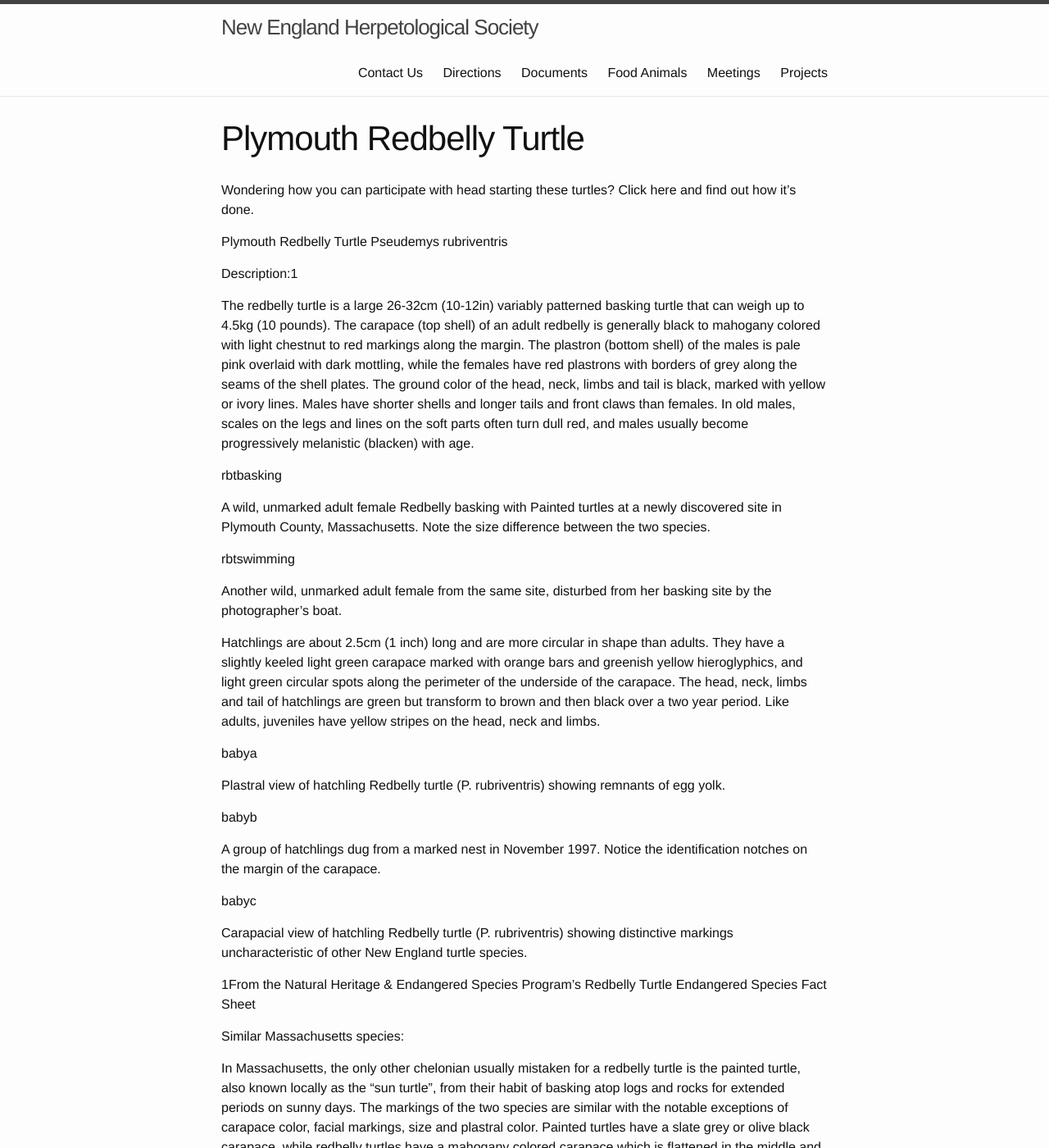
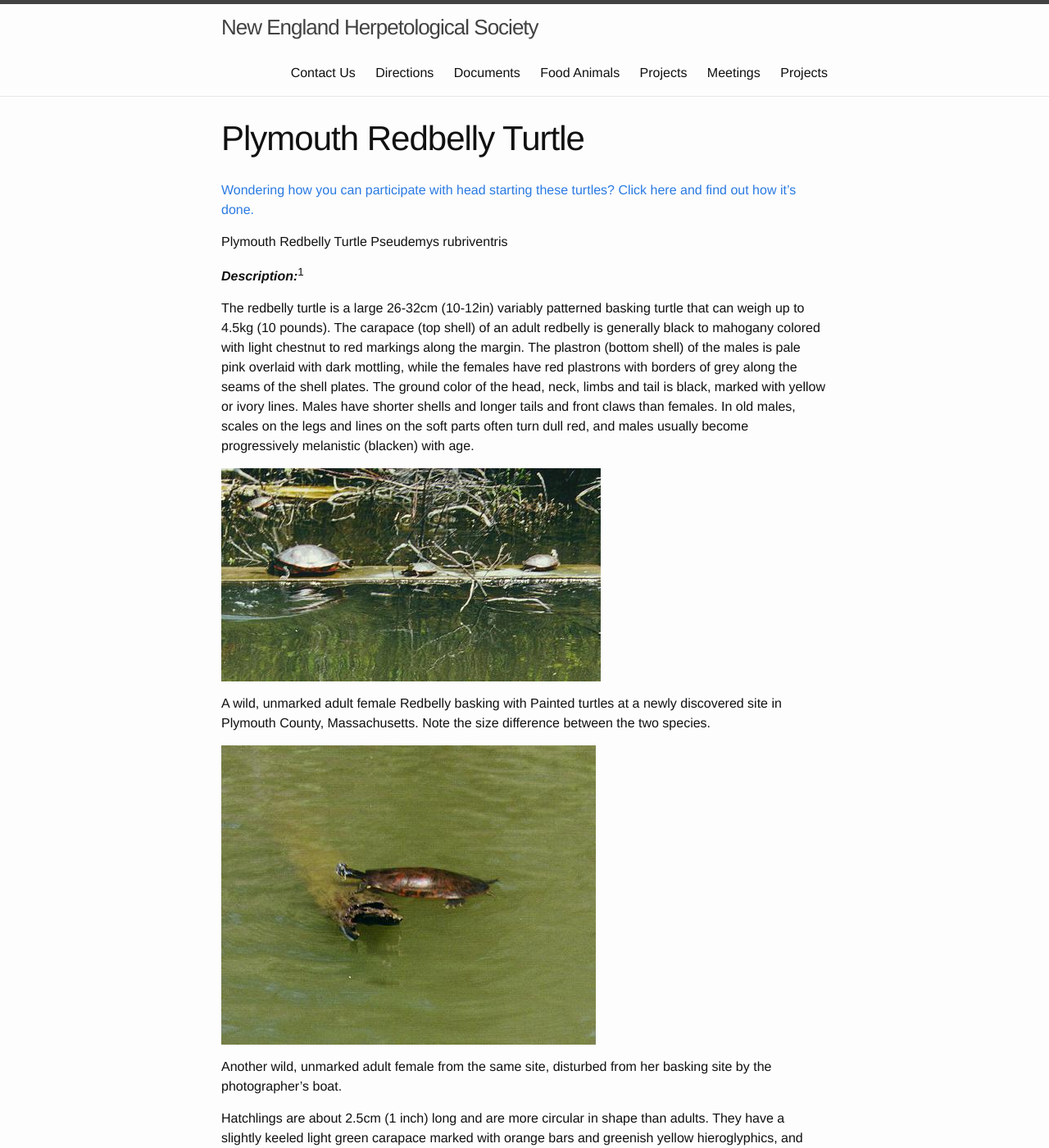
Before and after one commit to NEHerp/neherp.com, a Jekyll site: the page built from _pages/projects/plymouth_redbelly_turtle.md, in a window 1280 px wide and 1400 px high. Shown: the whole window at 82% size. Built offline with Jekyll 4.4.1, drawn with Linux system fonts in a browser that asks for light colours; some of the changed text lies outside the part shown.

Commit message:
Add info about redbelly turtles and associated images

```diff
--- a/_pages/projects/plymouth_redbelly_turtle.md
+++ b/_pages/projects/plymouth_redbelly_turtle.md
@@ -4,59 +4,60 @@
 permalink: /nehs-projects/plymouth_redbelly_turtle.html
 ---
 
-Wondering how you can participate with head starting these turtles? Click here and find out how it's done.
+[Wondering how you can participate with head starting these turtles? Click here and find out how it's done.](/nehs-projects/plymouth_redbelly_turtle_headstart_program.html)
 
 Plymouth Redbelly Turtle Pseudemys rubriventris
 
-Description:1
+***Description:***<sup>1</sup>
+
 
 The redbelly turtle is a large 26-32cm (10-12in) variably patterned basking turtle that can weigh up to 4.5kg (10 pounds). The carapace (top shell) of an adult redbelly is generally black to mahogany colored with light chestnut to red markings along the margin. The plastron (bottom shell) of the males is pale pink overlaid with dark mottling, while the females have red plastrons with borders of grey along the seams of the shell plates. The ground color of the head, neck, limbs and tail is black, marked with yellow or ivory lines. Males have shorter shells and longer tails and front claws than females. In old males, scales on the legs and lines on the soft parts often turn dull red, and males usually become progressively melanistic (blacken) with age.
 
-rbtbasking
+![Redbully Basking](/assets/rbtbasking.jpg)
 
 A wild, unmarked adult female Redbelly basking with Painted turtles at a newly discovered site in Plymouth County, Massachusetts. Note the size difference between the two species.
 
-rbtswimming
+![Redbully Swimming](/assets/rbtswimming.jpg)
 
 Another wild, unmarked adult female from the same site, disturbed from her basking site by the photographer's boat.
 
 Hatchlings are about 2.5cm (1 inch) long and are more circular in shape than adults. They have a slightly keeled light green carapace marked with orange bars and greenish yellow hieroglyphics, and light green circular spots along the perimeter of the underside of the carapace. The head, neck, limbs and tail of hatchlings are green but transform to brown and then black over a two year period. Like adults, juveniles have yellow stripes on the head, neck and limbs.
 
-babya
+![Redbully Baby](/assets/babya.jpg)
 
 Plastral view of hatchling Redbelly turtle (P. rubriventris) showing remnants of egg yolk.
 
-babyb
+![Redbully Baby](/assets/babyb.jpg)
 
 A group of hatchlings dug from a marked nest in November 1997. Notice the identification notches on the margin of the carapace.
 
-babyc
+![Redbully Baby](/assets/babyc.jpg)
 
 Carapacial view of hatchling Redbelly turtle (P. rubriventris) showing distinctive markings uncharacteristic of other New England turtle species.
 
-1From the Natural Heritage & Endangered Species Program's Redbelly Turtle Endangered Species Fact Sheet
+<small><sup>1</sup>From the Natural Heritage & Endangered Species Program's Redbelly Turtle Endangered Species Fact Sheet</small>
 
-Similar Massachusetts species:
+***Similar Massachusetts species:***
 
 In Massachusetts, the only other chelonian usually mistaken for a redbelly turtle is the painted turtle, also known locally as the "sun turtle", from their habit of basking atop logs and rocks for extended periods on sunny days. The markings of the two species are similar with the notable exceptions of carapace color, facial markings, size and plastral color. Painted turtles have a slate grey or olive black carapace, while redbelly turtles have a mahogany colored carapace which is flattened in the middle and longer and broader than the Painted turtles. Painted turtles posess a large yellow spot on the side of the face which the redbelly turtle lacks. The redbelly turtle also has a prominent notch at the tip of the upper jaw flanked by cusps along each side and an arrow-shaped stripe running atop the head between the eyes to the snout and a reddish plastron with dark markings along the margins. The painted turtle has no cusp and no arrow-shaped stripe and the plastron is usually clean orange or yellow, with some striping along the perimeter. Redbelly turtles also tend to inhabit more remote ponds, and are much less tolerant of human disturbance than painted turtles.
 
-Range and Habitat:
+***Range and Habitat:***
 
 Redbelly turtles in Massachusetts are only known from ponds within Plymouth County (Plymouth, Carver and Kingston). The population distribution of the Redbelly turtle is from the coastal plain of New Jersey south to North Carolina and inland to West Virginia. Formerly known as P. rubriventris bangsi, the Massachusetts population was thought to be a distinct subspecies. In 1990, research confirmed that the subspecific designation was not valid and that the two populations were disjunct with no subspecies.
 
 In Massachusetts, the Redbelly turtle is a denizen of freshwater ponds of varying sizes and depths with an abundance of aquatic vegetation. Further south, this turtle usually inhabits river systems. Sandy soil on land surrounding the pond or river is required for nesting.
 
-Biology:
+***Biology:***
 
 The Redbelly turtle feeds primarily on aquatic vegetation, particularly milfoil. Crayfish and invertebrates may be taken in the first few years of life. Females reach maturity at eight to fifteen years of age and males at four to six. Sexual dimorphism is apparent at five to seven years. Redbelly turtles may live as long as 40 to 55 years.
 
 Females may begin nesting activity in June or July. Usually, nests are located within 100 yards of the pond and are usually located approximately one meter above the pond level. Redbelly turtles will utilize both vegetated and unvegetated areas for nesting as well as both disturbed and undisturbed substrates. Nests are usually between five to seven inches deep, depending upon the degree of difficulty associated with digging, the size of the female and the degree of disturbance of the female during nest digging. The usual clutch is from 10-20 eggs and incubation may last from 73-80 days if the temperature remains consistently at 25 degrees Celsius. Hatchling emergence usually occurs from late August through October and is governed more by substrate conditions, temperature consistency, rainfall and nest site location than by egg deposition by the female. Females may lay a second clutch in the fall and these hatchlings usually overwinter in the nest and emerge in the spring.
 
-Massachusetts population status:
+***Massachusetts population status:***
 
 The Massachusetts population of the Redbelly Turtle is listed as an endangered species by the Massachusetts Division of Fisheries & Wildlife and the U.S. Fish & Wildlife Service. There are approximately 300 breeding age individuals known to exist in this population. Redbelly Turtles are specialists with certain physiological requirements that make it vulnerable to the effects of environmental changes such as housing construction, which has altered the turtles habitat by reducing the amount of available nesting areas and also by homeowners proclivity for eliminating aquatic weed growth by the use of herbicides which alters the food source of this turtle. In the past, the land around these ponds was periodically subjected to burning, which created pitch pine/ scrub oak forests interspersed with open areas and grasslands. The openings around the ponds perimeter allowed sunlight to incubate eggs more efficiently. Today, these areas are developed and protected against fire. As a result, closed-canopy forests tend to predominate in these areas, blocking out the sunlight needed to incubate the turtle eggs. Residential dwellings also bring about an increase in mammalian predators such as raccoons, opossum and domestic pets as well as additional human harassment, collection, vandalism and road mortality.
 
-Species management:
+***Species management:***
 
 Habitat preservation, education, sound management and continued research are seen as important aspects of the successful management of the Plymouth Redbelly Turtle. Research into the deleterious effects of pesticide, herbicide and heavy metal contamination on existing populations is important to the survival of this species. Existing populations need to be monitored to note any changes or potential threats to the population, potential population sites need to be evaluated as to the existence of this species and formerly occupied sites need to be investigated to determine if this species has returned or could possibly be reintroduced to the site in the future. Efforts to reduce mortality of hatchlings and incubating nests need to be implemented, either by enclosing discovered nests with wire mesh enclosures as has been successfully done in the past, or by trapping and removing predatory mammals. Habitat preservation and improvement is an important tool for the continued viability of this species. Occupied habitat needs to be protected and altered habitat needs to be improved by clearing or creating nesting areas and open egg-laying areas as well as basking sites where needed.
 
@@ -72,4 +73,4 @@
 
 To date, several hundred redbelly turtle hatchlings have been successfully reared by New England Herpetological Society cooperators and released back into the wild as headstarted juveniles.  This is an ongoing project between the NEHS and the Massachusetts Division of Fisheries & Wildlife.  If you would like to be considered as a cooperator, send an email to Kurt Schatzl at schatzl@neherp.com.
 
-Wondering how you can participate with head starting these turtles? Click here and find out how it's done.
+[Wondering how you can participate with head starting these turtles? Click here and find out how it's done.](/nehs-projects/plymouth_redbelly_turtle_headstart_program.html)
```
Also changed, not shown: _pages/projects.md (+1 -1 lines), _pages/projects/headstart_program.md (added, +73 -0 lines), assets/babya.jpg (added), assets/babyb.jpg (added), assets/babyc.jpg (added), assets/rbdata.jpg (added), assets/rbmeasure.jpg (added), assets/rbsetup1.jpg (added), assets/rbsetup2.jpg (added), assets/rbsetup3.jpg (added), assets/rbsetup4.jpg (added), assets/rbsetup5.jpg (added), assets/rbsetup6.jpg (added), assets/rbsetup7.jpg (added), 4 more files.
